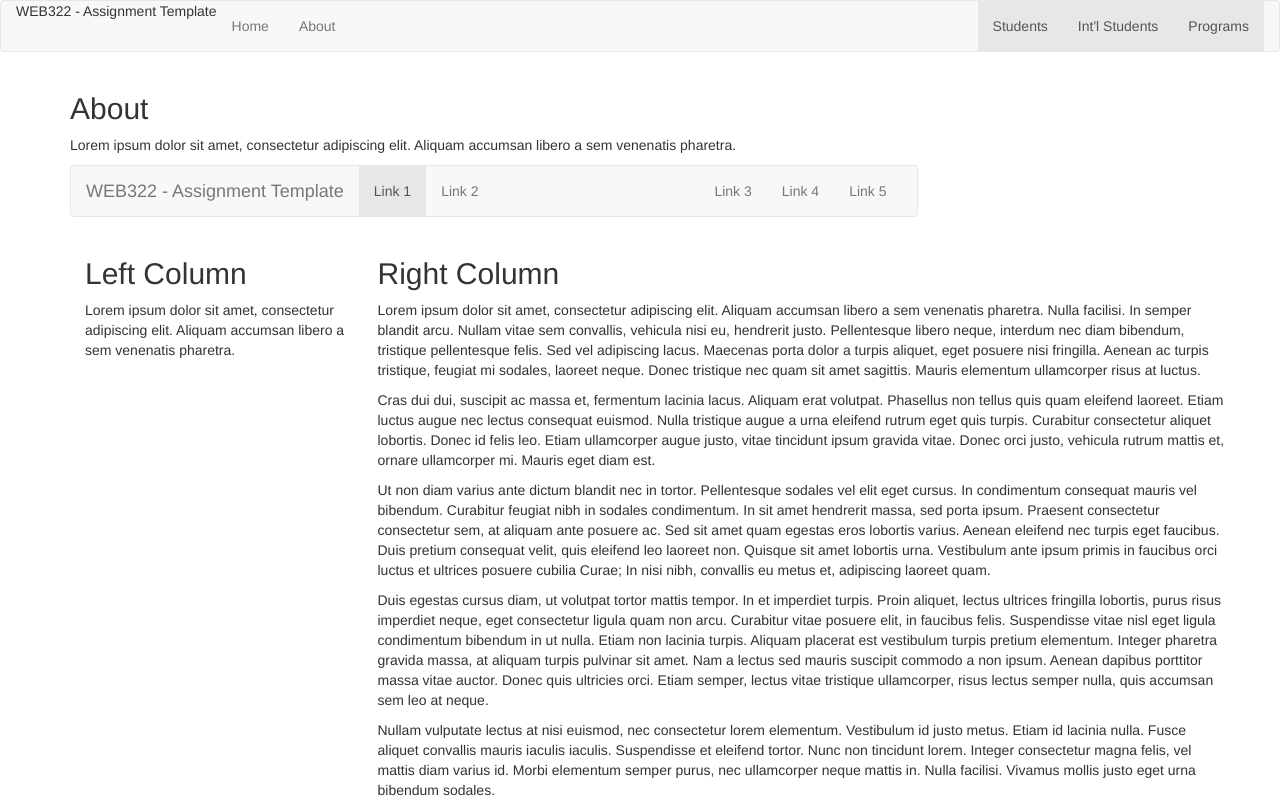
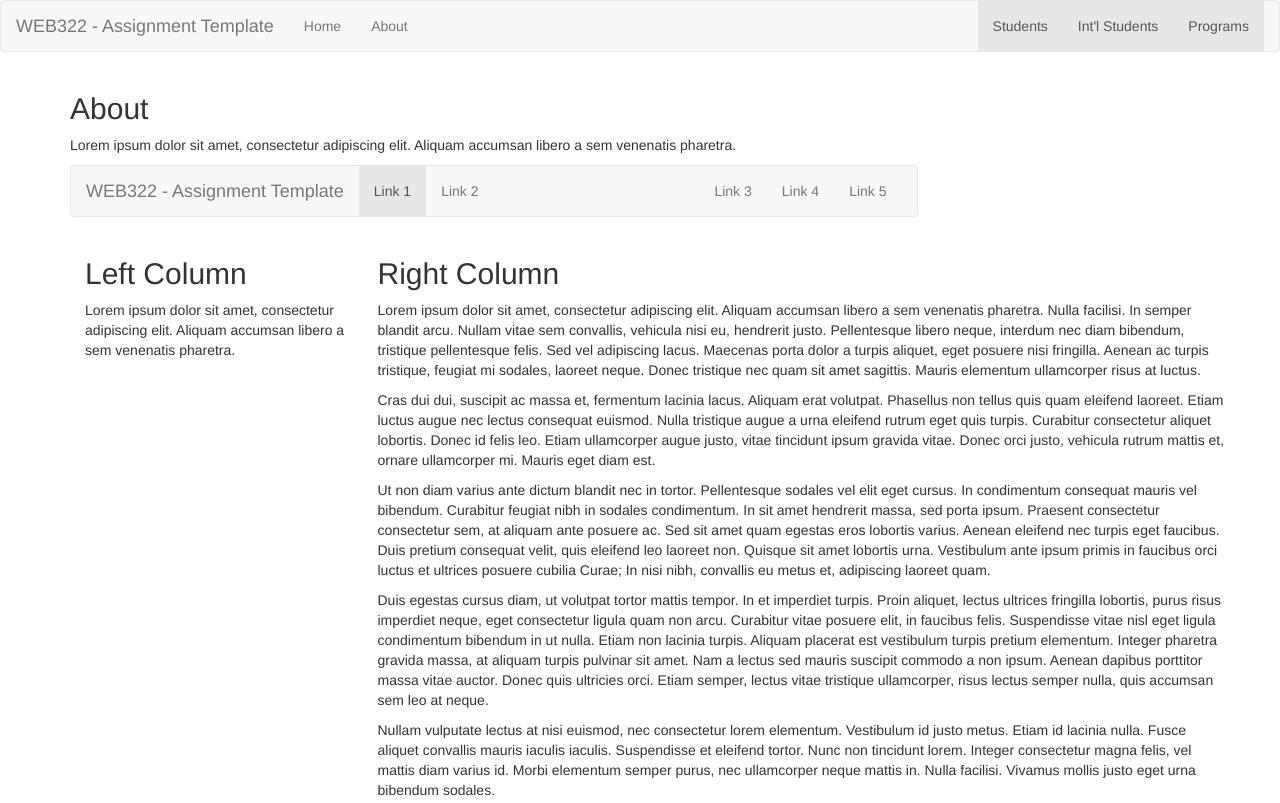
Before and after one commit to sukhvir-singh3/AARTI_AS3, a website: page views/about.html in a window 1280 px wide. Shown: the top 803 px of the page. Drawn offline with nearby package versions, Linux system fonts and the light colour scheme.

Commit message:
views/Initial commit

```diff
--- a/views/about.html
+++ b/views/about.html
@@ -19,7 +19,7 @@
             <span class="icon-bar"></span>
             <span class="icon-bar"></span>
           </button>
-          <span class="WEB322 - Sukhvir Grewal" href="#">WEB322 - Assignment Template</span>
+          <span class="navbar-brand" href="#">WEB322 - Assignment Template</span>
         </div>
 
         <!-- Collect the nav links, forms, and other content for toggling -->
```
